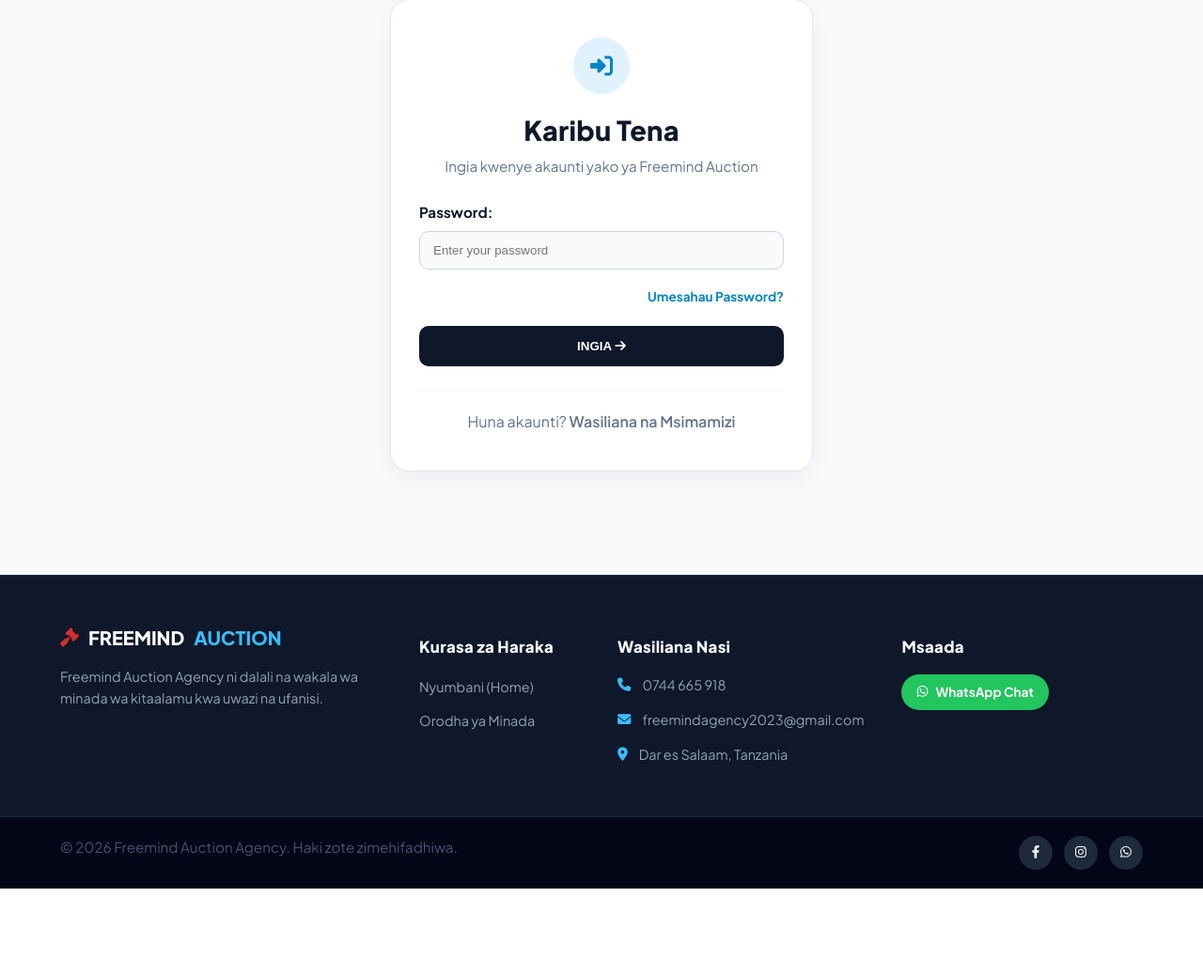
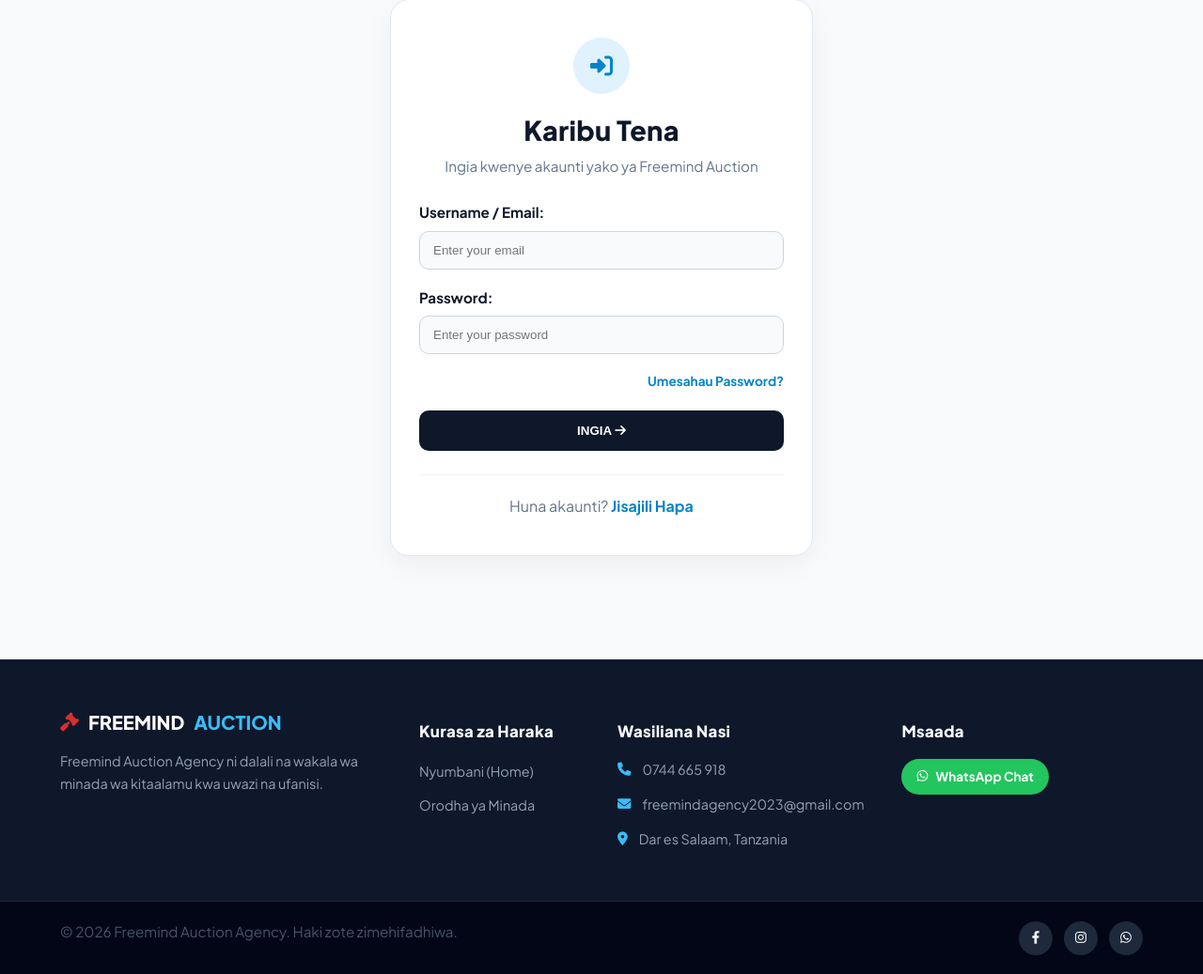
Before and after one commit to freemindagency2023-tech/freemind-auction-portal, a Django app: page /accounts/login/ in a window 1280 px wide. Shown: the part 150-1187 px from the top of the page at 94% size. Before the commit the page ends 1096 px from the top, so only its background shows below. Run offline with Django 5.2, Linux system fonts and the light colour scheme.

Commit message:
Fix login form to use username field correctly

```diff
--- a/auctions/templates/registration/login.html
+++ b/auctions/templates/registration/login.html
@@ -138,13 +138,13 @@
             {{ form.non_field_errors }}
 
             <p>
-                {{ form.email.label_tag }}
-                {{ form.email }}
-                {{ form.email.errors }}
+                <label for="id_username">Username / Email:</label>
+                {{ form.username }}
+                {{ form.username.errors }}
             </p>
 
             <p>
-                {{ form.password.label_tag }}
+                <label for="id_password">Password:</label>
                 {{ form.password }}
                 {{ form.password.errors }}
             </p>
@@ -162,7 +162,9 @@
 
         <div class="register-link">
             Huna akaunti?
-            <span style="color: #64748b; font-weight: 600;">Wasiliana na Msimamizi</span>
+            <a href="{% url 'auctions:register' %}">
+                Jisajili Hapa
+            </a>
         </div>
 
     </div>
```
